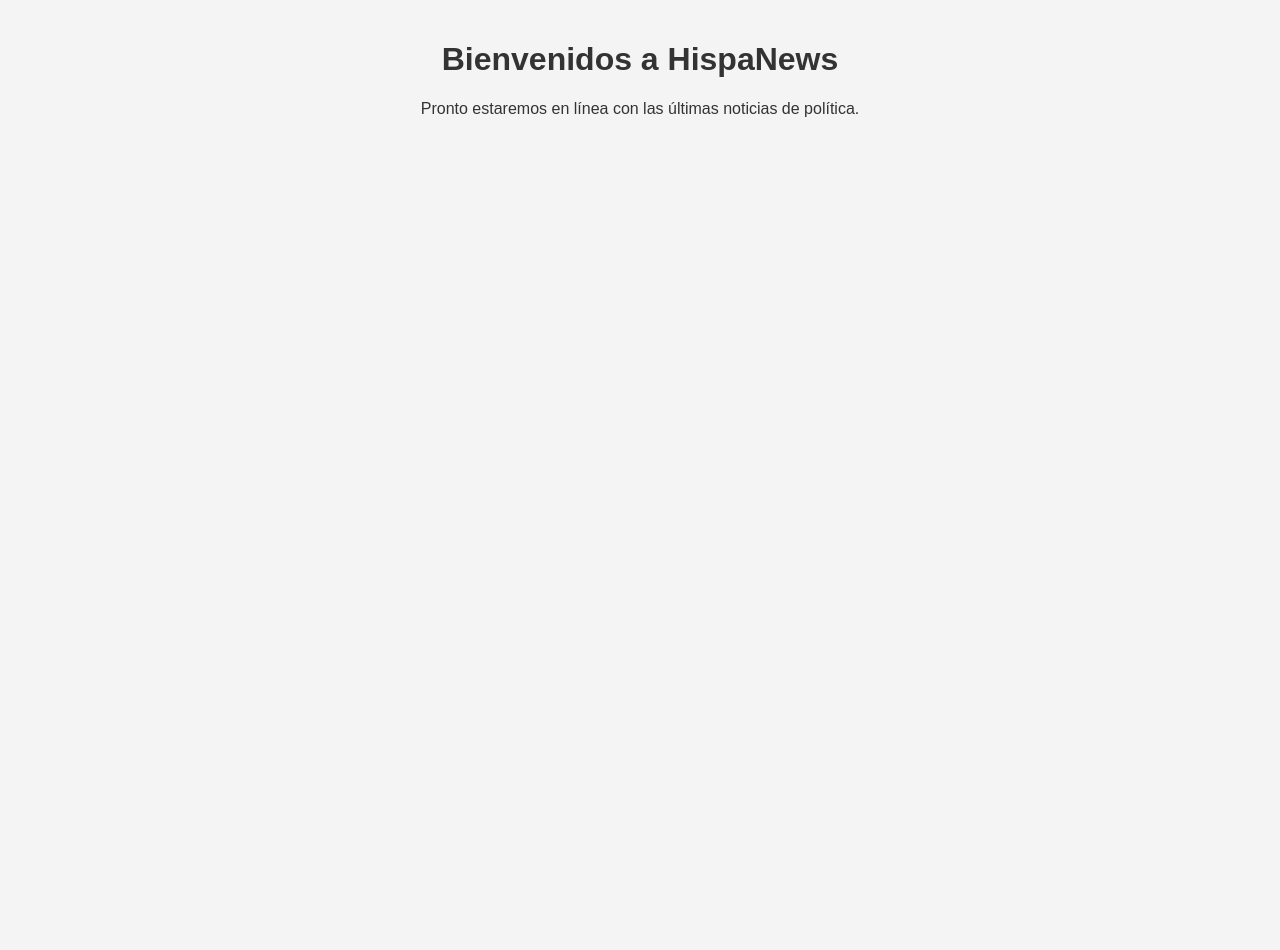
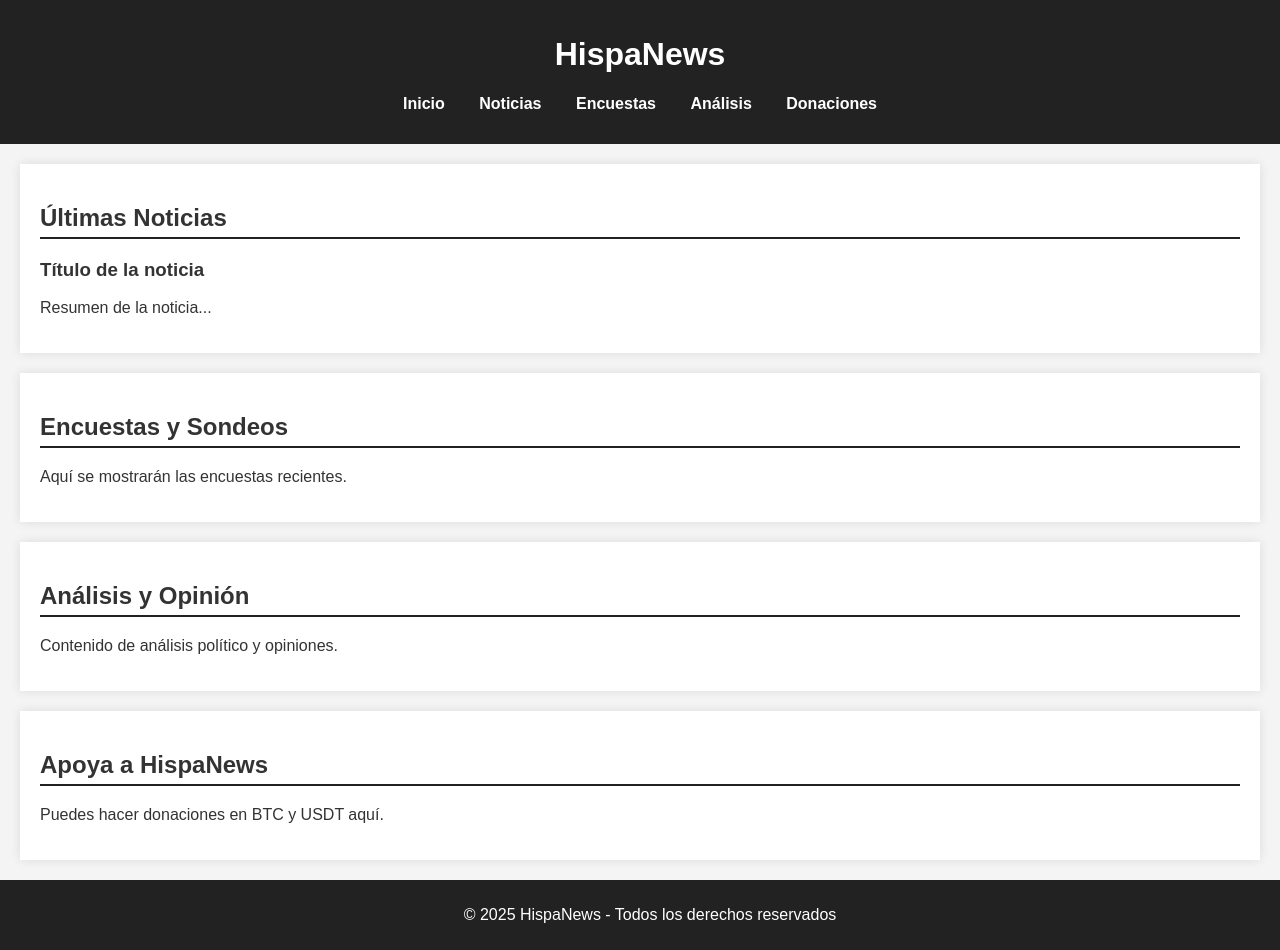
Before and after one commit to Viictorschz/HispaNews, a plain HTML site: page index.html in a window 1280 px wide. Before the commit the page ends 800 px from the top, so only its background shows below. Drawn offline with Linux system fonts and the light colour scheme.

Commit message:
Update index.html

```diff
--- a/index.html
+++ b/index.html
@@ -1,18 +1,50 @@
 <!DOCTYPE html>
 <html lang="es">
-<link rel="stylesheet" href="styles.css">
-
 <head>
     <meta charset="UTF-8">
     <meta name="viewport" content="width=device-width, initial-scale=1.0">
     <title>HispaNews - Actualidad Política</title>
-    <style>
-        body { font-family: Arial, sans-serif; text-align: center; padding: 20px; }
-        h1 { color: #333; }
-    </style>
+    <link rel="stylesheet" href="styles.css">
 </head>
 <body>
-    <h1>Bienvenidos a HispaNews</h1>
-    <p>Pronto estaremos en línea con las últimas noticias de política.</p>
+    <header>
+        <h1>HispaNews</h1>
+        <nav>
+            <ul>
+                <li><a href="#">Inicio</a></li>
+                <li><a href="#noticias">Noticias</a></li>
+                <li><a href="#encuestas">Encuestas</a></li>
+                <li><a href="#analisis">Análisis</a></li>
+                <li><a href="#donaciones">Donaciones</a></li>
+            </ul>
+        </nav>
+    </header>
+
+    <section id="noticias">
+        <h2>Últimas Noticias</h2>
+        <article>
+            <h3>Título de la noticia</h3>
+            <p>Resumen de la noticia...</p>
+        </article>
+    </section>
+
+    <section id="encuestas">
+        <h2>Encuestas y Sondeos</h2>
+        <p>Aquí se mostrarán las encuestas recientes.</p>
+    </section>
+
+    <section id="analisis">
+        <h2>Análisis y Opinión</h2>
+        <p>Contenido de análisis político y opiniones.</p>
+    </section>
+
+    <section id="donaciones">
+        <h2>Apoya a HispaNews</h2>
+        <p>Puedes hacer donaciones en BTC y USDT aquí.</p>
+    </section>
+
+    <footer>
+        <p>&copy; 2025 HispaNews - Todos los derechos reservados</p>
+    </footer>
 </body>
 </html>
```
